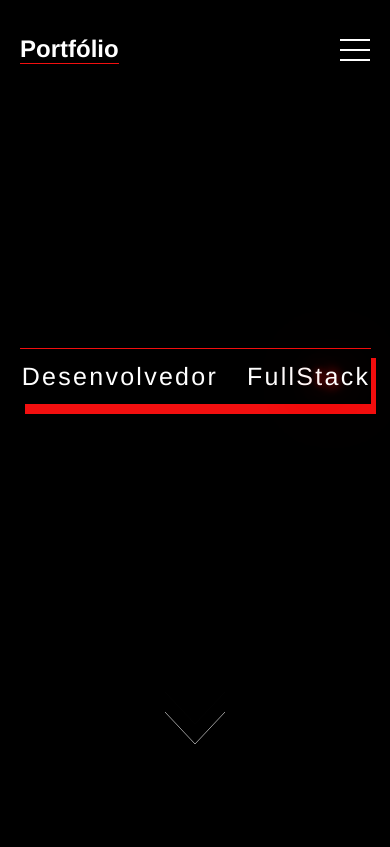
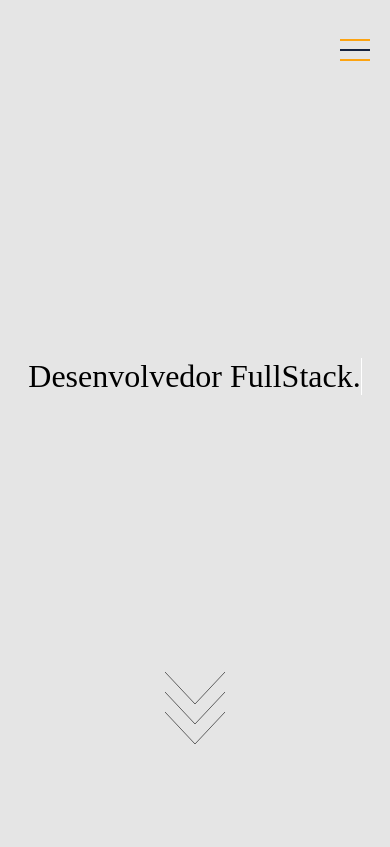
Before and after one commit to PatrickBaptist/portfolio, a plain HTML site: page index.html in a window 390 px wide. Shown: the top 847 px of the page. Drawn offline with Linux system fonts and the light colour scheme.

Commit message:
atualização

```diff
--- a/index.html
+++ b/index.html
@@ -11,7 +11,7 @@
 <body>
 
 <section class="hero-container" id="section1">
-    <h2 class="portfolio">Portfólio</h2>
+
     <header class="header-toggle">
         <div class="port-toggle">
 
@@ -27,30 +27,8 @@
         </nav>
     </header>
 
-    <div class="content-span">
-        <span>D</span>
-        <span>e</span>
-        <span>s</span>
-        <span>e</span>
-        <span>n</span>
-        <span>v</span>
-        <span>o</span>
-        <span>l</span>
-        <span>v</span>
-        <span>e</span>
-        <span>d</span>
-        <span>o</span>
-        <span>r</span>
-        <span style="font-size: 3rem;">&nbsp;&nbsp;</span>
-        <span>F</span>
-        <span>u</span>
-        <span>l</span>
-        <span>l</span>
-        <span>S</span>
-        <span>t</span>
-        <span>a</span>
-        <span>c</span>
-        <span>k</span>
+    <div id="content-title">
+
     </div>
 
     <svg class=arrows>
@@ -84,7 +62,7 @@
                 </div>
             </div>
         </div>
-        <p class="profile-sinopse">Sou um desenvolvedor FullStack altamente qualificado e apaixonado por tecnologia. Possuo um vasto conhecimento em desenvolvimento de sites, incluindo plataformas para compra de ingressos, informações sobre filmes e personagens, além de ter criado um relógio dinâmico que se adapta conforme o horário, uma calculadora de IMC, um site com informações sobre séries da Netflix, e clones do YouTube e WhatsApp. Utilizo toda a minha criatividade como artista musical para aprimorar a tecnologia, garantindo uma experiência fluida e segura para os usuários. Estou constantemente atualizado sobre as tendências tecnológicas e entusiasmado para contribuir com minha experiência e habilidades para impulsionar projetos inovadores.</p>
+        <i class="profile-sinopse">"Sou um desenvolvedor FullStack altamente qualificado e apaixonado por tecnologia. Possuo um vasto conhecimento em desenvolvimento de sites, incluindo plataformas para compra de ingressos, informações sobre filmes e personagens, além de ter criado um relógio dinâmico que se adapta conforme o horário, uma calculadora de IMC, um site com informações sobre séries da Netflix, e clones do YouTube e WhatsApp. Utilizo toda a minha criatividade como artista musical para aprimorar a tecnologia, garantindo uma experiência fluida e segura para os usuários. Estou constantemente atualizado sobre as tendências tecnológicas e entusiasmado para contribuir com minha experiência e habilidades para impulsionar projetos inovadores."</i>
     </div>
 </section>
 <section class="project-container" id="section3">
@@ -110,19 +88,18 @@
         </div>
     </div>
 
-    <div class="divider-project"></div>
-
     <div class="content">
 
-        <div class="project-content hover">
+        <div class="project-content hover8">
 
             <div class="project">
-                <h3 class="name-project">Filme do Batman</h3>
-                <abbr title="Projeto de compra de ingressos, feito com HTML e CSS">
-                    Projeto de compra de ingressos, feito com HTML e CSS.
+            <h3 class="name-project">Clone YouTube</h3>
+
+            <abbr title="Projeto utilizando a API do próprio Youtube para pegar todas as informações dos vídeos, feito com REACT.JS e NODE.JS(back-end).!">
+                Projeto utilizando a API do próprio Youtube para pegar todas as informações dos vídeos, feito com REACT.JS e NODE.JS(back-end).
             </abbr>
             </div>
-                <a href="https://patrickbaptist.github.io/batman-ingressos/" target="_blank">
+            <a href="https://youtube-clone0004.netlify.app/" target="_blank">
                 <button class="button-custom item">
                     Acessar projeto
                 </button>
@@ -159,16 +136,15 @@
                 </a>
         </div>
 
-        <div class="project-content hover8">
+        <div class="project-content hover">
 
             <div class="project">
-            <h3 class="name-project">Clone YouTube</h3>
-
-            <abbr title="Projeto utilizando a API do próprio Youtube para pegar todas as informações dos vídeos, feito com REACT.JS e NODE.JS(back-end).!">
-                Projeto utilizando a API do próprio Youtube para pegar todas as informações dos vídeos, feito com REACT.JS e NODE.JS(back-end).
+                <h3 class="name-project">Filme do Batman</h3>
+                <abbr title="Projeto de compra de ingressos, feito com HTML e CSS">
+                    Projeto de compra de ingressos, feito com HTML e CSS.
                 </abbr>
             </div>
-            <a href="https://youtube-clone0004.netlify.app/" target="_blank">
+                <a href="https://patrickbaptist.github.io/batman-ingressos/" target="_blank">
                     <button class="button-custom item">
                         Acessar projeto
                     </button>
@@ -326,7 +302,7 @@
                 target="_blank"><i class="fa-brands fa-instagram"></i></a>
                 <a href="https://www.facebook.com/patrickbaptista.coutinho/" target="_blank"><i class="fa-brands fa-facebook-f"></i></a>
                 <a href="https://github.com/PatrickBaptist" target="_blank"><i class="fa-brands fa-github"></i></a>
-                <a href="https://www.linkedin.com/in/patrick-baptista-7a9000109/" target="_blank"><i class="fa-brands fa-linkedin-in"></i></a>
+                <a href="https://www.linkedin.com/in/patrick-baptista-coutinho-7a9000109" target="_blank"><i class="fa-brands fa-linkedin-in"></i></a>
                 <a href="https://wa.me/5521981379296" target="_blank">
                     <i class="fa-brands fa-whatsapp"></i>
                 </a>
--- a/script.js
+++ b/script.js
@@ -93,3 +93,25 @@ h8.addEventListener('mouseover', function() {
 h9.addEventListener('mouseover', function() {
   img.style.backgroundImage = `url('/imagens/embreve.png')`
 })
+
+const el = document.querySelector("#content-title");
+const text = "Desenvolvedor FullStack."
+const interval = 200;
+
+function showtext(el, text, interval) {
+  var char = text.split("").reverse();
+
+  var typer = setInterval(function() {
+
+    if (!char.length) {
+        return clearInterval(typer)
+    }
+
+    var next = char.pop();
+
+    el.innerHTML += next;
+
+  }, interval);
+
+}
+showtext(el, text, interval);
--- a/style.css
+++ b/style.css
@@ -13,11 +13,11 @@ html {
 
 *::-webkit-scrollbar {
     height: 10px;
-    background-color: #000000;
+    background-color: #E5E5E5;
 }
 
 *::-webkit-scrollbar-thumb {
-    background-color: #F20F0F;
+    background-color: #14213D;
 }
 
 *,
@@ -44,19 +44,8 @@ html {
     flex-direction: column;
     align-items: center;
     justify-content: space-between;
-    background-color: #000000;
+    background-color: #E5E5E5;
     scroll-snap-align: start;
-}
-
-.portfolio {
-    position: absolute;
-    left: 20px;
-    top: 35px;
-    z-index: 0;
-    display: none;
-    font-family: Helvetica, sans-serif;
-    color: #fff;
-    border-bottom: 1px solid #F20F0F;
 }
 
 .port-toggle {
@@ -75,7 +64,7 @@ html {
     position: fixed;
     top: 0;
     z-index: 2;
-    background-color: #000000;
+    background-color: #14213D;
 }
 
 .nav-list {
@@ -95,106 +84,22 @@ li {
 }
 
 li:hover {
-    color: #adbac8;
-    border-bottom: 1px solid #F20F0F;
+    color: #FCA311;
 }
 
-.content-span {
-    display: flex;
-    justify-content: space-evenly;
-    align-items: center;
-    font-family: Helvetica, sans-serif;
+#content-title {
+    color: #000;
     font-size: 5rem;
-    color: #fff;
-    border-top: 1px solid #F20F0F;
-    box-shadow: 5px 10px #F20F0F;
+    border-right: 1px solid #000;
+    animation: blinkTextCursor 500ms infinite normal;
 }
 
-.content-span span{
-    animation: brilho 6s ease-in-out infinite;
+@keyframes blinkTextCursor {
+    from {
+        border-right-color: white;
     }
-
-.content-span span:nth-of-type(2){
-    animation-delay: 0.25s;
-}
-.content-span span:nth-of-type(3){
-    animation-delay: 0.50s;
-}
-.content-span span:nth-of-type(4){
-    animation-delay: 0.75s;
-}
-.content-span span:nth-of-type(5){
-    animation-delay: 1s;
-}
-.content-span span:nth-of-type(6){
-    animation-delay: 1.25s;
-}
-.content-span span:nth-of-type(7){
-    animation-delay: 1.50s;
-}
-.content-span span:nth-of-type(8){
-    animation-delay: 1.75s;
-}
-.content-span span:nth-of-type(9){
-    animation-delay: 2s;
-}
-.content-span span:nth-of-type(10){
-    animation-delay: 2.25s;
-}
-.content-span span:nth-of-type(11){
-    animation-delay: 2.50s;
-}
-.content-span span:nth-of-type(12){
-    animation-delay: 2.75s;
-}
-.content-span span:nth-of-type(13){
-    animation-delay: 3s;
-}
-.content-span span:nth-of-type(14){
-    animation-delay: 3.25s;
-}
-.content-span span:nth-of-type(15){
-    animation-delay: 3.50s;
-}
-.content-span span:nth-of-type(16){
-    animation-delay: 3.75s;
-}
-.content-span span:nth-of-type(17){
-    animation-delay: 4s;
-}
-.content-span span:nth-of-type(18){
-    animation-delay: 4.25s;
-}
-.content-span span:nth-of-type(19){
-    animation-delay: 4.50s;
-}
-.content-span span:nth-of-type(20){
-    animation-delay: 4.75s;
-}
-.content-span span:nth-of-type(21){
-    animation-delay: 5s;
-}
-.content-span span:nth-of-type(22){
-    animation-delay: 5.25s;
-}
-.content-span span:nth-of-type(23){
-    animation-delay: 5.50s;
-}
-.content-span span:nth-of-type(24){
-    animation-delay: 5.75s;
-}
-
-
-@keyframes brilho {
-    0% {
-        color: #fff;
-        text-shadow: 0 0 12px #F20F0F,
-        0 0 50px #F20F0F,
-        0 0 100px #F20F0F;
-    }
-    10%, 90% {
-        color: #fff;
-        text-shadow: none;
+    to {
+        border-right-color: black;
     }
 }
 
@@ -205,7 +110,7 @@ li:hover {
 }
 
 .arrows path {
-    stroke: #fff;
+    stroke: #000;
     fill: transparent;
     stroke-width: 1px;
     animation: arrow 2s infinite;
@@ -227,25 +132,10 @@ li:hover {
     100% {opacity:0}
     }
 
-.arrows path.a1 {
-    animation-delay:  -1s;
-    -webkit-animation-delay:  -1s;
-}
-
-.arrows path.a2 {
-    animation-delay:  -0.5s;
-    -webkit-animation-delay:  -0.5s;
-}
-
-.arrows path.a3 {
-    animation-delay:  0s;
-    -webkit-animation-delay:  0s;
-}
-
 .content-container {
     width: 100%;
     height: 100vh;
-    background-color: #000000;
+    background-color: #E5E5E5;
     scroll-snap-align: start;
     opacity: 0;
     transition: opacity 0.5s;
@@ -269,8 +159,7 @@ li:hover {
     align-items: center;
     width: 100%;
     padding: 20px;
-    background-color: #000000;
-    border-right: 1px solid #F20F0F;
+    border-radius: 10px;
 }
 
 .profile-image {
@@ -287,7 +176,7 @@ li:hover {
     font-weight: bold;
     font-size: 20px;
     margin-top: 15px;
-    color: #fff;
+    color: #000;
 }
 
 .profile-text {
@@ -296,7 +185,7 @@ li:hover {
     text-align: center;
     width: 80%;
     margin-top: 10px;
-    color: #BFBFBF;
+    color: #000;
 }
 
 .button{
@@ -307,7 +196,7 @@ li:hover {
     display: flex;
     align-items: center;
     justify-content: center;
-    border: 1px currentColor #F20F0F;
+    border: 1px currentColor #FCA311;
     font-family: Helvetica, sans-serif;
     font-weight: bold;
     color: #000000;
@@ -316,6 +205,7 @@ li:hover {
     cursor: pointer;
     z-index: 1;
     margin-top: 15px;
+    border-radius: 5px;
 }
 
 .button::before{
@@ -323,7 +213,7 @@ li:hover {
     width: 100%;
     height: 100%;
     position: absolute;
-    background: #F20F0F;
+    background: #FCA311;
     transition: all .3s;
     z-index: -1;
 }
@@ -347,7 +237,7 @@ li:hover {
 
 .divider {
     width: 100%;
-    border-top: .5px solid #fff;
+    border-top: .5px solid #E5E5E5;
     margin: 20px 0;
 }
 
@@ -365,7 +255,7 @@ li:hover {
 .profile-sinopse {
     width: 50%;
     font-family: Helvetica, sans-serif;
-    color: #fff;
+    color: #000;
     text-align: justify;
     text-indent: 30px;
     font-size: 18px;
@@ -381,7 +271,7 @@ li:hover {
     padding: 20px;
     gap: 20px;
     justify-content: center;
-    background-color: #000000;
+    background-color: #000;
     scroll-snap-align: start;
     opacity: 0;
     transition: opacity 0.5s;
@@ -400,11 +290,11 @@ li:hover {
 }
 .content::-webkit-scrollbar {
     height: 10px;
-    background-color: #000000;
+    background-color: #E5E5E5;
 }
 
 .content::-webkit-scrollbar-thumb {
-    background-color: #F20F0F;
+    background-color: #14213D;
 }
 
 .project-content {
@@ -418,10 +308,10 @@ li:hover {
     margin: 5px;
     cursor: alias;
     transition: .5s;
+    border-radius: 10px;
 }
 
 .project-content:hover {
-    background: #F20F0F;
     border: 1px solid #fff;
 }
 
@@ -439,6 +329,7 @@ li:hover {
     cursor: pointer;
     z-index: 1;
     margin-top: 10px;
+    border-radius: 5px;
 }
 
 .button-custom::before{
@@ -446,7 +337,7 @@ li:hover {
     width: 100%;
     height: 100%;
     position: absolute;
-    background: #F20F0F;
+    background: #FCA311;
     transition: all .3s;
     z-index: -1;
 }
@@ -475,14 +366,14 @@ li:hover {
 .name-project {
     font-size: 17px;
     font-family: Helvetica, sans-serif;
-    color: #ffffff;
+    color: #fff;
 }
 
 .project abbr {
     font-family: Helvetica, sans-serif;
     font-size: 12px;
     font-weight: 500;
-    color: #ffffff;
+    color: #fff;
     margin: 10px 0;
     text-decoration: none;
     overflow: hidden;
@@ -491,12 +382,6 @@ li:hover {
     -webkit-line-clamp: 3;
     overflow: hidden;
     -webkit-box-orient: vertical;
-}
-
-.divider-project{
-    width: 80%;
-    border-top: .5px solid #F20F0F;
-    margin: 5px 0;
 }
 
 .content-project {
@@ -523,6 +408,7 @@ li:hover {
     background-position: 50% 50%;
     background-size: cover;
     transition: .5s;
+    border-radius: 10px;
 }
 
 h1 {
@@ -536,7 +422,7 @@ h1 {
     box-sizing: border-box;
     width: 100%;
     height: 100vh;
-    background-color: #F23D3D;
+    background-color: #E5E5E5;
     display: flex;
     flex-direction: column;
     align-items: center;
@@ -615,7 +501,7 @@ input {
     font-size: 15px;
     font-weight: bold;
     font-family: Helvetica, sans-serif;
-    color: #000000;
+    color: #000;
 }
 
 textarea {
@@ -640,7 +526,7 @@ footer {
     justify-content: center;
     align-items: center;
     padding: 5px 0;
-    background-color: #000000;
+    background-color: #14213D;
 }
 
 .social-media {
--- a/stylization.css
+++ b/stylization.css
@@ -1,5 +1,5 @@
 @media (max-width: 1101px) {
-    .content-span {
+    #content-title {
         font-size: 4rem;
     }
 
@@ -32,7 +32,7 @@
 }
 
 @media (max-width: 915px) {
-    .content-span {
+    #content-title {
         font-size: 4rem;
     }
 
@@ -76,7 +76,7 @@
     .button{
         width: 150px;
         height: 30px;
-      }
+    }
 
 }
 
@@ -84,9 +84,9 @@
     .button-custom{
         width: 150px;
         height: 30px;
-      }
+    }
 
-      .profile-sinopse {
+    .profile-sinopse {
         font-size: 15px;
     }
 }
@@ -168,11 +168,13 @@
     }
 }
 
+@media (max-width: 665px) {
+    #content-title {
+        font-size: 3.5rem;
+    }
+}
+
 @media (max-width: 653px) {
-
-    .content-span {
-        font-size: 3rem;
-    }
     .img-slider {
         width: 80%;
     }
@@ -180,6 +182,9 @@
 }
 
 @media (max-width: 600px) {
+    #content-title {
+        font-size: 3rem;
+    }
     .profile-sinopse {
         font-size: 15px;
     }
@@ -191,17 +196,17 @@
     }
 
     .name-text {
-        color: #fff;
+        color: #0000;
     }
 
     .profile-text{
-        color: #fff;
+        color: #000;
     }
 
     .divider{
         width: 80%;
         margin: none;
-        border: 1px solid #fff;
+        border: 1px solid #E5E5E5;
     }
 }
 @media (max-width: 570px) {
@@ -294,9 +299,9 @@
         position: absolute;
         width: 100%;
         height: 2px;
-        background: #ffffff;
+        background: #FCA311;
         transform: translateY(-10px);
-        box-shadow: 0 10px #fff;
+        box-shadow: 0 10px #14213D;
         transition: 1s;
     }
 
@@ -305,7 +310,7 @@
         position: absolute;
         width: 100%;
         height: 2px;
-        background: #fff;
+        background: #FCA311;
         transform: translateY(10px);
         transition: 1s;
     }
@@ -380,8 +385,8 @@
 }
 
 @media (max-width: 521px) {
-    .content-span{
-        font-size: 2rem;
+    #content-title {
+        font-size: 2.5rem;
     }
 }
 
@@ -434,6 +439,9 @@
 }
 
 @media (max-width: 424px) {
+    #content-title {
+        font-size: 2rem;
+    }
 
     .name-text {
         font-size: 16px;
@@ -452,6 +460,9 @@
 }
 
 @media (max-width: 366px) {
+    #content-title {
+        font-size: 1.5rem;
+    }
     .content-span {
         font-size: 20px;
     }
```
Lines whose indentation alone changed are shown as unchanged.
